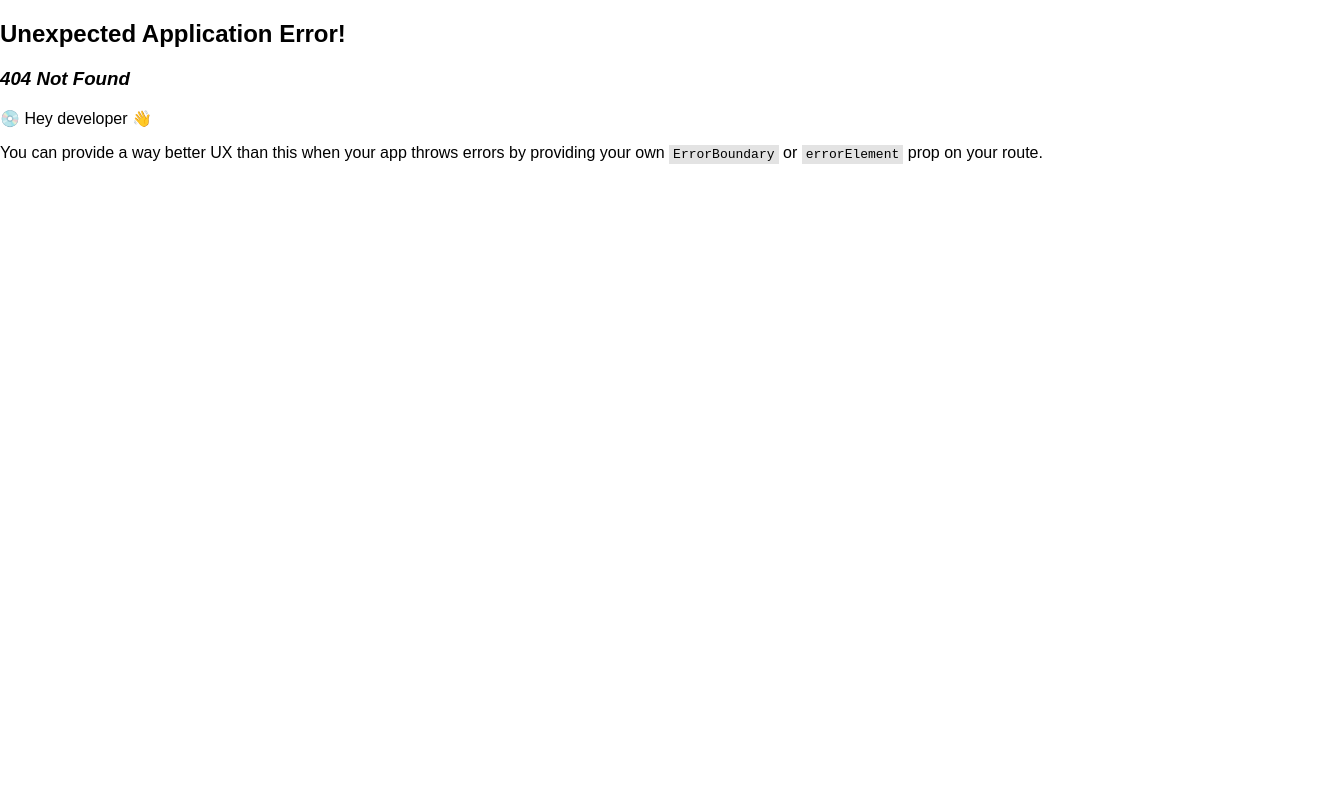
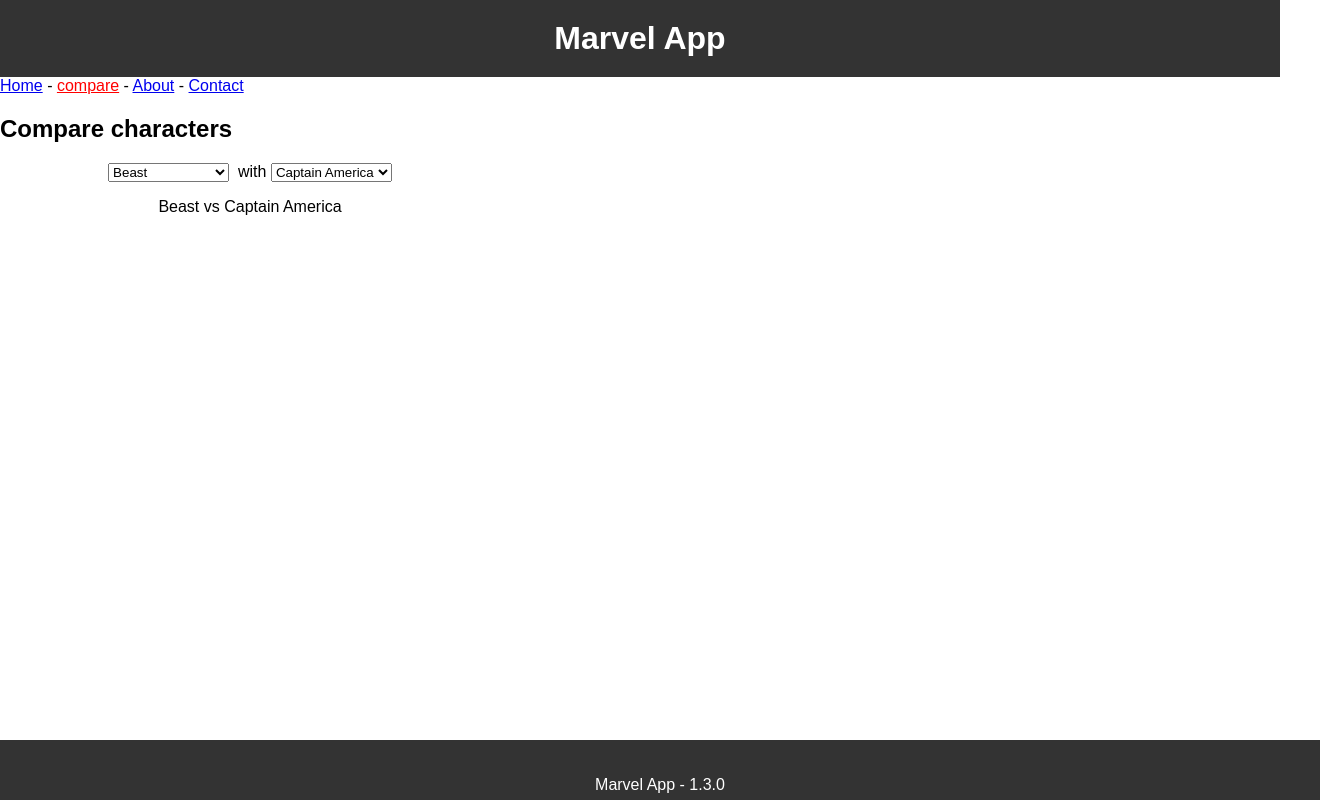
Before and after one commit to Glnmam/marvel-app, a React (Create React App) app: page /compare in a window 1280 px wide. Before the commit this address had no page. Shown: the whole page, 1320 px wide, since content can reach past the window. Built offline with nearby package versions, Linux system fonts and the light colour scheme.

Commit message:
devoir 6 decembre (en commentaire ce qui ne marche pas)

```diff
--- a/src/Layout.js
+++ b/src/Layout.js
@@ -11,7 +11,7 @@
             <header>
                 <h1>Marvel App</h1>
                 <nav>
-                    <NavLink to="/">Home</NavLink> - <NavLink to="/about">About</NavLink> - <NavLink to="/contact">Contact</NavLink>
+                    <NavLink to="/">Home</NavLink> - <NavLink to="/compare">compare</NavLink> - <NavLink to="/about">About</NavLink> - <NavLink to="/contact">Contact</NavLink>
                 </nav>
             </header>
             <main>
--- a/src/pages/CharactersPage.js
+++ b/src/pages/CharactersPage.js
@@ -1,7 +1,6 @@
 import React, { useState } from 'react';
 import { CharactersList } from "../components/CharactersList";
 import { NumberOfCharacters } from "../components/NumberOfCharacters";
-import { format} from 'date-fns';
 import { useLoaderData } from 'react-router';
 import { useSearchParams } from 'react-router-dom';
 
--- /dev/null
+++ b/src/pages/CompareCharactersPage.js
@@ -0,0 +1,91 @@
+import React from 'react';
+
+
+
+var data = require('../data/characters.json');
+
+const CompareCharactersPage = () => {
+    // change the title of the page
+    document.title = "Compare | Marvel App";
+
+    // to be replaced with the real data
+    const characters = data.map((character) => character.name)
+    //const thumb = data.map((thumb) => thumb.thumbnail.path)
+    //const ext =data.map((ext) => ext.thumbnail.extension)
+    //const liens_ext = data.map((le) => le.thumbnail)
+
+    //const liens = thumb.map((lien, index) => ({
+        //value: index,
+        //label: lien,
+    //}));
+    //const liens_extensions = thumb.map((liens_exts, index) => ({
+        //value: index,
+        //label: liens_exts,
+    //}));
+    //const extensions = ext.map((extension, index) => ({
+        //value: index,
+        //label: extension,
+    //}));
+    // transform the characters to array of label/value objects
+    const options = characters.map((character, index) => ({
+        value: index,
+        label: character,
+    }));
+
+    // set the default options to the first two characters
+    const [option1, setOption1] = React.useState(options[0]);
+    const [option2, setOption2] = React.useState(options[1]);
+
+
+    const centerStyle = {
+        textAlign: 'center',
+        width: 500,
+    };
+
+    return (
+        <>
+            <h2>Compare characters</h2>
+
+            <p style={centerStyle}>
+                <select
+                    value={option1.value}
+                    onChange={(event) => setOption1(options[event.target.value])}
+                >
+                    {options.map((option) => (
+                        <option key={option.value} value={option.value}>
+                            {option.label}
+                        </option>
+                    ))}
+                </select>&nbsp; {/* Fix the ambiguous spacing */}
+                with&nbsp;
+                <select
+                    value={option2.value}
+                    onChange={(event) => setOption2(options[event.target.value])}
+                >
+                    {options.map((option) => (
+                        <option key={option.value} value={option.value}>
+                            {option.label}
+                        </option>
+                    ))}
+                </select>
+            </p>
+
+            <p style={centerStyle}>
+                {characters[option1.value]} vs {characters[option2.value]}
+            </p>
+            {
+               //characters[option1.label].liens_extensions[option1.label] && <img src={`${characters[option1.label].liens[option1.label]}/standard_large.${characters[option1.label].extensions[option1.label]}`} alt={characters[option1.label]} />
+            }
+        </>
+    );
+};
+
+/*<RadarChart outerRadius={90} width={730} height={250} data={data}>
+  <PolarGrid />
+  <PolarAngleAxis dataKey="subject" />
+  <PolarRadiusAxis angle={30} domain={[0, 150]} />
+  <Radar name= {[option1.label]} dataKey={data.capacities} stroke="#8884d8" fill="#8884d8" fillOpacity={0.6} />
+  <Radar name={[option2.label]} dataKey="B" stroke="#82ca9d" fill="#82ca9d" fillOpacity={0.6} />
+  <Legend />
+</RadarChart>*/
+export default CompareCharactersPage;
--- a/src/routes.js
+++ b/src/routes.js
@@ -2,6 +2,7 @@
 import AboutPage from "./pages/AboutPage";
 import ContactPage from "./pages/ContactPage";
 import CharactersPage from "./pages/CharactersPage";
+import CompareCharactersPage from "./pages/CompareCharactersPage"
 
 import CharacterDetailPage from "./pages/CharacterDetailPage";
 import { getCharacterById, getCharacters } from "./api/character-api";
@@ -36,6 +37,10 @@
                 element: <AboutPage />
             },
             {
+                path: "/compare",
+                element: <CompareCharactersPage />
+            },
+            {
                 path: "/contact",
                 element: <ContactPage />
             },
```
Also changed, not shown: 1 other file (tests, documents, lock files or other folders).
